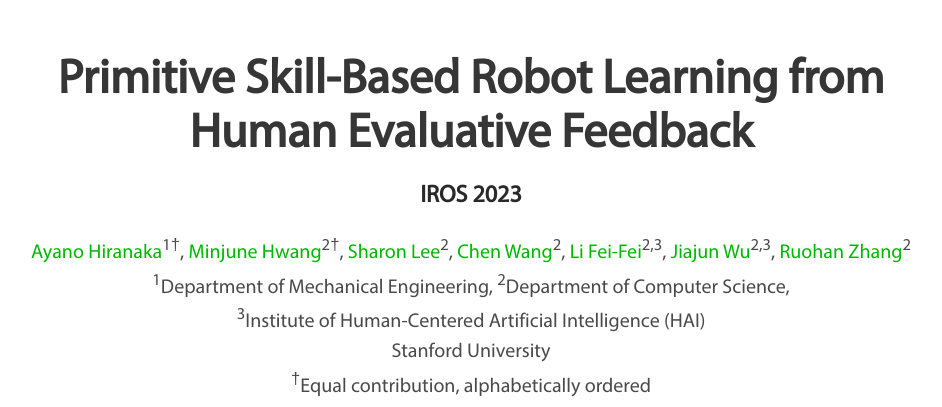
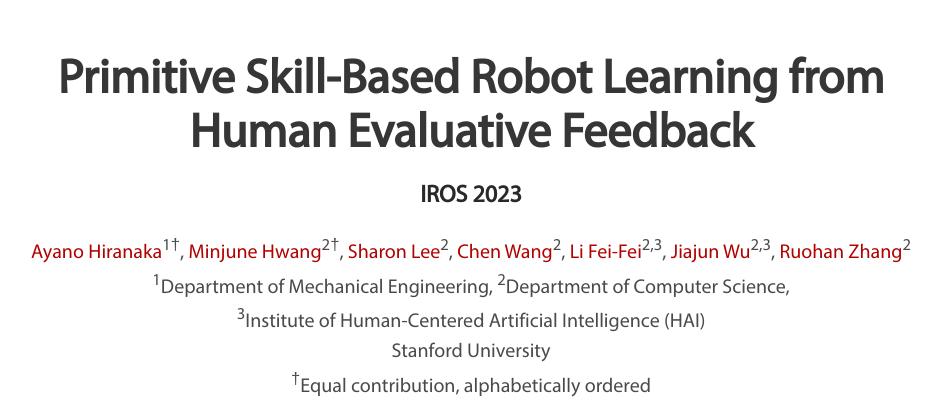
Before and after one commit to seediros23/seediros23.github.io, a plain HTML site: page index.html in a window 1280 px wide. Shown: the top 407 px of the page, without its empty margins (169-1111 px from the left). Drawn offline with nearby package versions, Linux system fonts and the light colour scheme; some icons are missing; a web font is replaced by a local one.

Commit message:
change author name text color

```diff
--- a/index.html
+++ b/index.html
@@ -87,7 +87,7 @@
                     </h3>
                     <div class="is-size-5 publication-authors">
                         <span class="author-block">
-                            <a target="_blank" href="TODO">Ayano&#160;Hiranaka</a><sup>1&dagger;</sup>,
+                            <a target="_blank" href="TODO">Ayano Hiranaka</a><sup>1&dagger;</sup>,
                             <a target="_blank" href="https://mj-hwang.github.io/">Minjune&#160;Hwang</a><sup>2&dagger;</sup>,
                             <a target="_blank" href="TODO">Sharon&#160;Lee</a><sup>2</sup>,
                             <a target="_blank" href="https://www.chenwangjeremy.net/">Chen&#160;Wang</a><sup>2</sup>,
--- a/static/css/index.css
+++ b/static/css/index.css
@@ -93,7 +93,7 @@ body {
 }
 
 .publication-authors a {
-    color: hsl(121, 100%, 36%) !important;
+    color: hsl(0, 99%, 35%) !important;
 }
 
 .conference-authors a {
```
